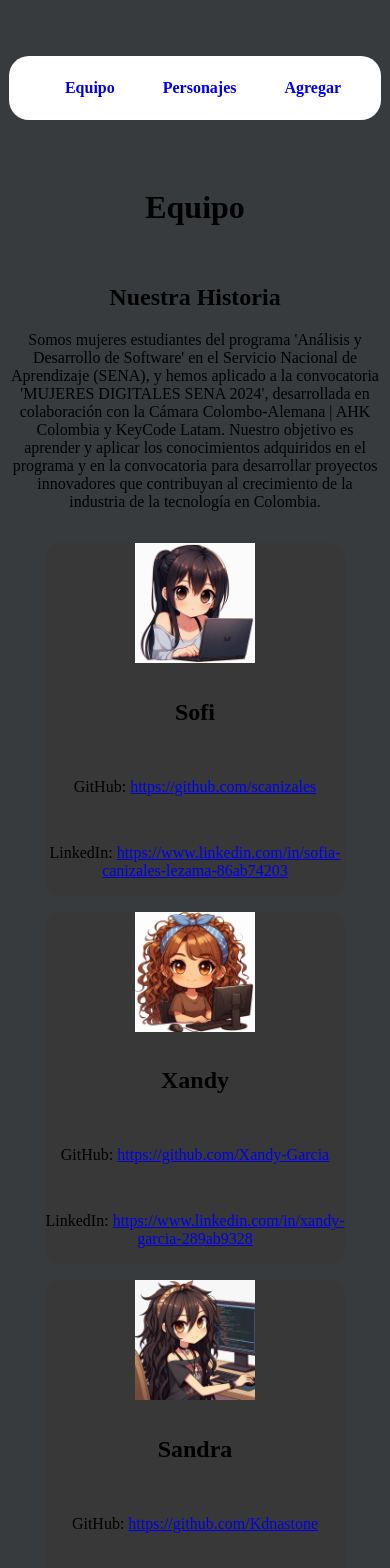
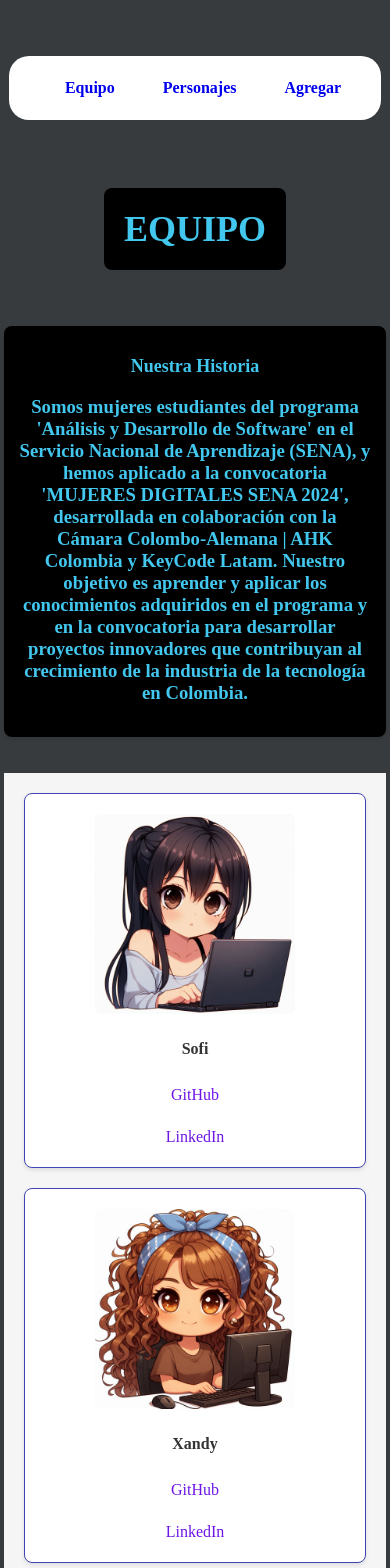
Before and after one commit to Kdnastone/mortiverso, a React (Vite) app: page / in a window 390 px wide. Shown: the top 1568 px of the page. Built offline with nearby package versions, Linux system fonts and the light colour scheme; no server answers; a web font is replaced by a local one.

Commit message:
styles 1.0

```diff
--- a/src/components/functionals/characterList.css
+++ b/src/components/functionals/characterList.css
@@ -1,48 +1,59 @@
+  /* Estilos generales de la carp */
   .characterList {
     display: flex;
-    flex-wrap: wrap;
+    flex-direction: row;
+    justify-content: space-around;
+    align-items: flex-start;
     gap: 20px;
-    justify-content: center;
+    padding: 20px;
+    background-color: #f5f5f5;
+    overflow-x: auto;
+    flex-wrap: nowrap;
+  }
 
+  .card {
+    width: 300px;
+    padding: 20px;
+    background-color: #ffffff;
+    border-radius: 8px;
+    box-shadow: 0 2px 4px rgba(0, 0, 0, 0.1);
+    transition: transform 0.3s ease, box-shadow 0.3s ease;
 
   }
 
-.card {
-    display: flex;
-    flex-direction: column;
-    align-items: center;
-    justify-content: center;
-    width: 100%;
-    max-width: 300px;
-    background-color: rgb(56, 56, 56);
-    border-radius: 15px;
+  .card:hover {
+    transform: translateY(-5px);
+    box-shadow: 0 8px 12px rgba(0, 0, 0, 0.2);
   }
 
-.card div {
-    display: flex;
-    flex-direction: column;
-    gap: 20px;
+  /* Estilos para la imagen del personaje */
+.card figure {
+  margin: 0;
+  padding: 0;
 }
 
-.card div figure {
+.card img {
   width: 100%;
-    margin: 0;
-    padding: 20px;
+  border-radius: 6px;
+  height: auto;
+  width: 200px;
+  height: auto;
 }
 
-.card div figure img {
-    width: 100%;
-    height: 100%;
-    border-radius: 10px;
+/* Texto dentro de la cadr*/
+.card p {
+  font-size: 18px;
+  color: #666;
+  margin: 10px 0 5px;
+  margin-top: 0;
 }
 
-.card div h3 {
-    margin: 0;
-    padding-bottom: 10px;
-    border-bottom: 2px solid rgb(6, 142, 226);
+.card h3 {
+  font-size: 18px;
+  color: #333;
+  margin: 10px 0;
 }
 
-.home h1 {
-    text-align: center;
-    margin: 20px 0;
+.card p:last-child {
+  margin-bottom: 0;
 }
--- a/src/pages/Characters.jsx
+++ b/src/pages/Characters.jsx
@@ -2,6 +2,7 @@ import React from 'react';
 import Layout from "../components/functionals/Layout";
 import PropTypes from "prop-types";
 import CharacterList from '../components/functionals/CharacterList.jsx';
+import './characters.css'
 
 
 const Characters = ({ characters }) => {
--- a/src/pages/Team.jsx
+++ b/src/pages/Team.jsx
@@ -1,20 +1,21 @@
 import Layout from '../components/functionals/Layout';
 import PropTypes from 'prop-types';
 import TeamInfo from '../components/info/TeamInfo';
+import './team.css';
 
 const Team = ({ setRoute }) => {
   return (
     <Layout setRoute={setRoute}>
-      <div>
+      <div className="team">
         <h1>Equipo</h1>
         <section>
           <h2>Nuestra Historia</h2>
-          <p>
+          <h3>
             Somos mujeres estudiantes del programa 'Análisis y Desarrollo de Software' en el Servicio Nacional de Aprendizaje (SENA),
             y hemos aplicado a la convocatoria 'MUJERES DIGITALES SENA 2024', desarrollada en colaboración con la Cámara Colombo-Alemana
             | AHK Colombia y KeyCode Latam. Nuestro objetivo es aprender y aplicar los conocimientos adquiridos en el programa y en la
             convocatoria para desarrollar proyectos innovadores que contribuyan al crecimiento de la industria de la tecnología en Colombia.
-          </p>
+          </h3>
         </section>
         <div className="team-cards">
           {TeamInfo.map((miembro, index) => (
@@ -22,10 +23,10 @@ const Team = ({ setRoute }) => {
               <img src={miembro.image} alt={miembro.nombre} />
               <h2>{miembro.nombre}</h2>
               <p>
-                GitHub: <a href={miembro.github}>{miembro.github}</a>
+                <a href={miembro.github} target="_blank" rel="noopener noreferrer">GitHub</a>
               </p>
               <p>
-                LinkedIn: <a href={miembro.linkedin}>{miembro.linkedin}</a>
+              <a href={miembro.linkedin} target="_blank" rel="noopener noreferrer">LinkedIn</a>
               </p>
             </div>
           ))}
--- /dev/null
+++ b/src/pages/characters.css
@@ -0,0 +1,12 @@
+/* Estilos para h1 Characters */
+.home h1 {
+    font-size: 36px;
+    font-weight: bold;
+    color: #42c7ef;
+    background-color: black;
+    text-align: center;
+    margin: 20px 0;
+    padding: 20px;
+    border-radius: 8px;
+    text-transform: uppercase;
+}
--- /dev/null
+++ b/src/pages/team.css
@@ -0,0 +1,144 @@
+/* Estilos generales para el equipo */
+.team-cards {
+    display: flex;
+    flex-direction: row;
+    flex-wrap: wrap;
+    justify-content: space-around;
+    gap: 20px;
+    padding: 20px;
+    background-color: #f5f5f5;
+  }
+
+/* Estilos para el h1 en el componente Team */
+.team h1 {
+  font-size: 36px;
+  font-weight: bold;
+  color: #42c7ef;
+  background-color: black;
+  text-align: center;
+  margin: 20px 0;
+  padding: 20px;
+  border-radius: 8px;
+  text-transform: uppercase;
+}
+
+  /* Estilos para cada card del equipo */
+  .card {
+    background-color: #b4c9ee;
+    border: 1px solid #4044b4;
+    border-radius: 8px;
+    padding: 20px;
+    width: 220px;
+    text-align: center;
+    box-shadow: 0 4px 6px rgba(0, 0, 0, 0.1);
+    transition: transform 0.3s ease, box-shadow 0.3s ease;
+  }
+
+  .card:hover {
+    transform: translateY(-5px);
+    box-shadow: 0 8px 12px rgba(0, 0, 0, 0.2);
+  }
+
+  /* Imagen de perfil */
+  .card img {
+    width: 100%;
+    height: auto;
+    border-radius: 6px;
+  }
+
+  /* Nombre del miembro del equipo */
+  .card h2 {
+    font-size: 18px;
+    color: #333;
+    margin: 10px 0;
+  }
+
+  /* Enlaces de GitHub y LinkedIn */
+  .card p {
+    font-size: 14px;
+    color: #666;
+    margin: 10px 0;
+  }
+
+  /* Sstilos para los enlaces */
+  .card a {
+    color: #6d16e6;
+    text-decoration: none;
+    font-size: 16px;
+  }
+
+  .card a:hover {
+    text-decoration: underline;
+  }
+
+  /* Sección de historia */
+  section {
+    padding: 20px;
+    background-color: black;
+    margin-bottom: 20px;
+    border-radius: 8px;
+    box-shadow: 0 2px 4px rgba(0, 0, 0, 0.1);
+    font-weight: bold;
+    text-align: center;
+    margin: 20px 0;
+    border-radius: 8px;
+    color: #42c7ef;
+  }
+
+  section h2 {
+    font-size: 22px;
+    color: #42c7ef;
+  }
+
+  section p {
+    font-size: 16px;
+    color: #666;
+    line-height: 1.5;
+  }
+
+  /* Diseño responsivo */
+@media (max-width: 768px) {
+  .team-cards {
+      justify-content: center;
+  }
+
+  .card {
+      width: 90%;
+      max-width: 300px;
+  }
+
+  section {
+      padding: 15px;
+  }
+
+  section h2 {
+      font-size: 20px;
+  }
+
+  section p {
+      font-size: 15px;
+  }
+}
+
+@media (max-width: 480px) {
+  .card {
+      width: 100%;
+      max-width: none;
+  }
+
+  .card h2 {
+      font-size: 16px;
+  }
+
+  .card p {
+      font-size: 12px;
+  }
+
+  section h2 {
+      font-size: 18px;
+  }
+
+  section p {
+      font-size: 14px;
+  }
+}
```
Lines whose indentation alone changed are shown as unchanged.
